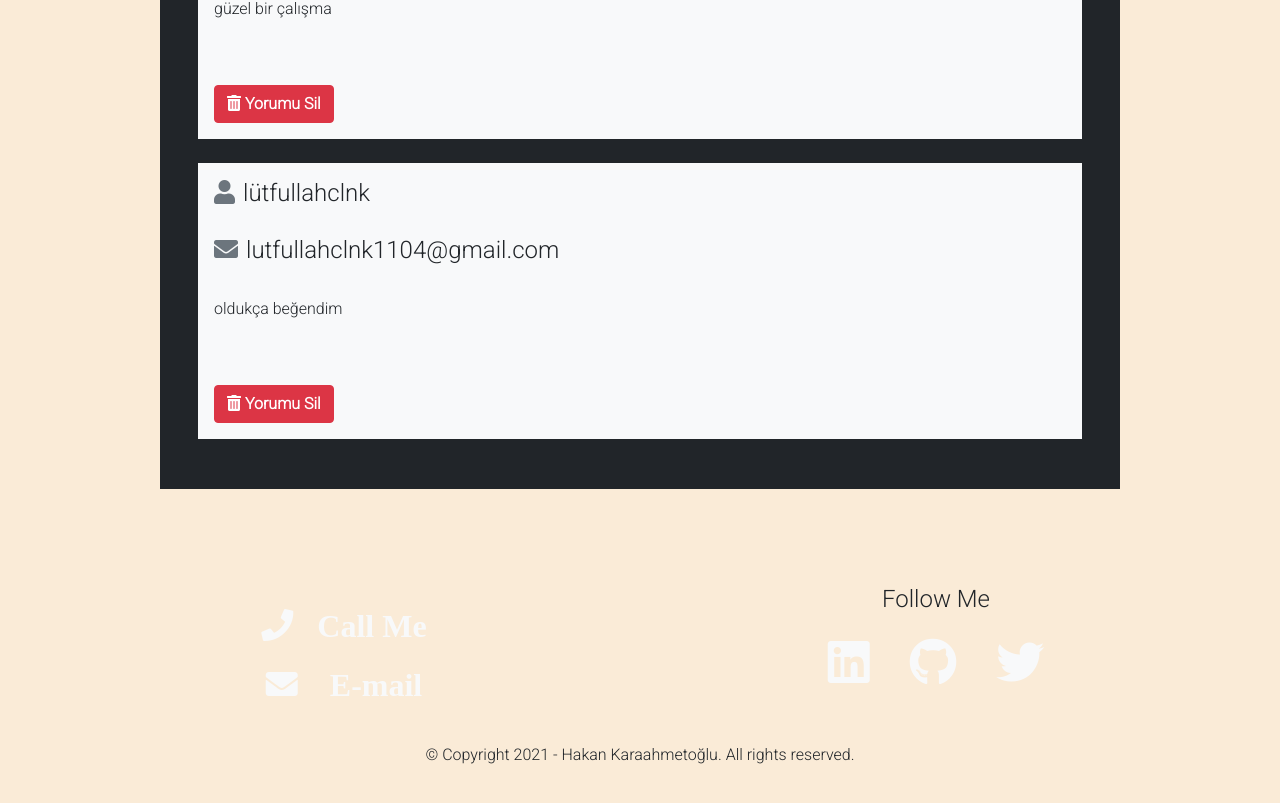
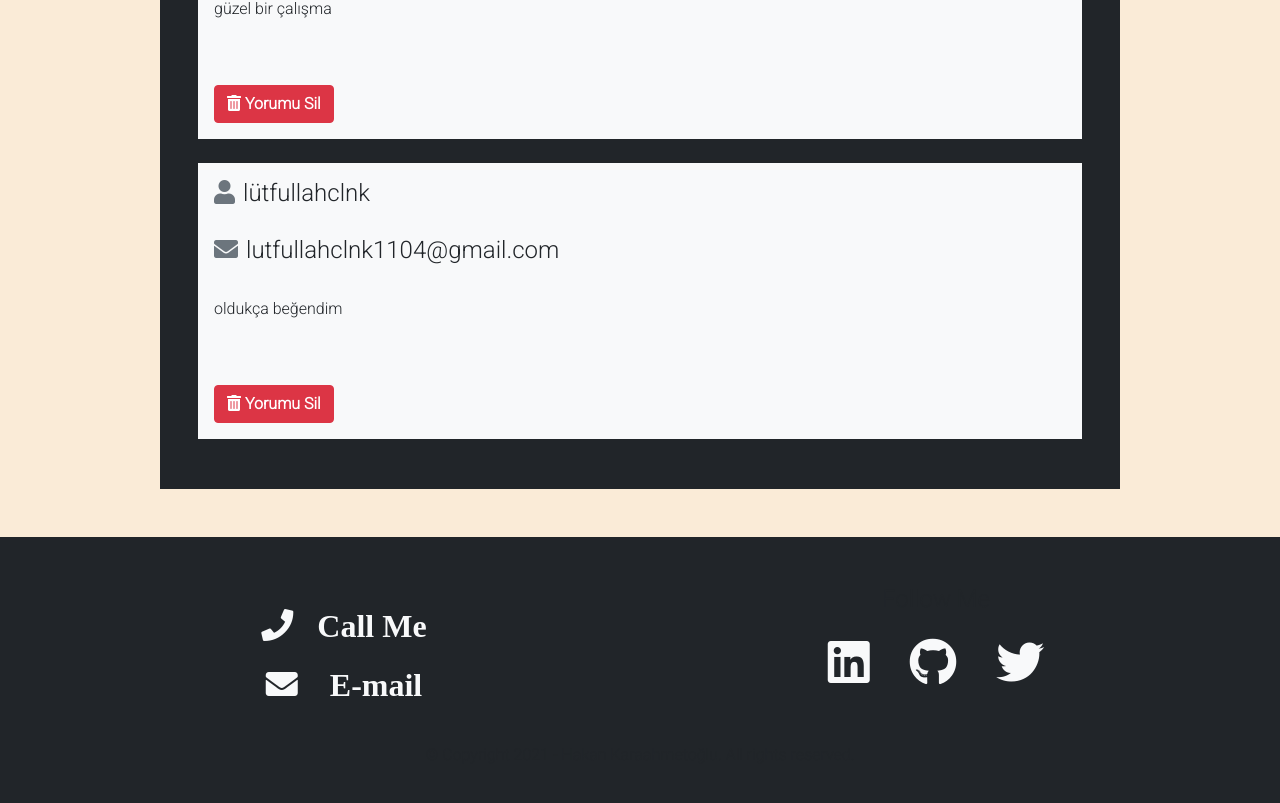
Before and after one commit to hakankaraahmet/React-Personal-Blog, a React (Create React App) app: page / in a window 1280 px wide. Shown: the part 2639-3442 px from the top of the page. Built offline with nearby package versions, Linux system fonts and the light colour scheme; the HTML template or start-up script is replaced by a standard one.

Commit message:
modified index.css with iletişim class

```diff
--- a/src/index.css
+++ b/src/index.css
@@ -36,3 +36,7 @@ body{
   background-color: #212529;
   padding:50px;
 }
+
+.iletişim{
+  background-color: #212529;
+}
```
